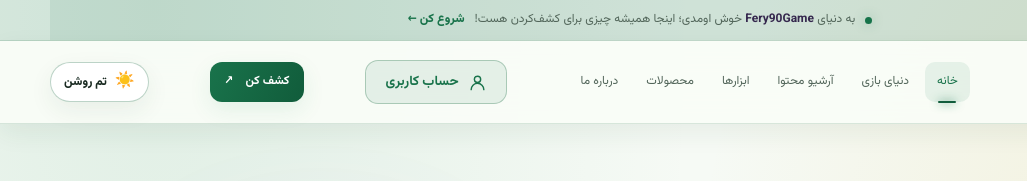
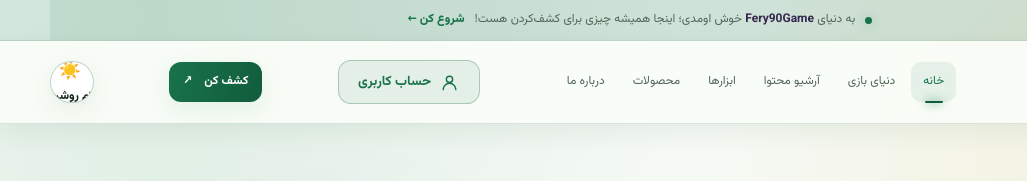
Before and after one commit to fery90game/fery90game, a plain HTML site: page index.html in a window 1280 px wide. Shown: the top 181 px of the page, 0-1027 px from the left. Drawn offline with Linux system fonts and the light colour scheme.

Commit message:
Stabilize control geometry across theme changes

```diff
--- a/css/theme.css
+++ b/css/theme.css
@@ -305,3 +305,66 @@ html[data-theme] {
   --game-panel: var(--surface);
   --game-border: var(--border);
 }
+
+
+/* ---------- Stable layout contract (theme changes are paint-only) ---------- */
+html[data-theme] :is(button,.button,.btn,.pong-btn,.direction,.level,.tools-filter-button,.tools-mini-button,.tools-save-button,.tools-generate-name,.tools-full-button,.header-account-link,.header-cta,.about-button,.product-button,.content-filter-button) {
+  box-sizing: border-box;
+  border-style: solid;
+  border-width: 1px;
+}
+html[data-theme] :is(button,.button,.btn,.pong-btn,.direction,.level,.tools-filter-button,.tools-mini-button,.tools-save-button,.tools-generate-name,.tools-full-button,.header-account-link,.header-cta,.about-button,.product-button,.content-filter-button) {
+  transform-origin: center;
+}
+/* The theme switch has a fixed footprint and icon-only label: toggling cannot
+   change header intrinsic width, wrap navigation, or push adjacent actions. */
+html[data-theme] .theme-toggle {
+  box-sizing: border-box !important;
+  display: inline-grid !important;
+  place-items: center !important;
+  flex: 0 0 44px !important;
+  width: 44px !important;
+  min-width: 44px !important;
+  max-width: 44px !important;
+  height: 42px !important;
+  min-height: 42px !important;
+  max-height: 42px !important;
+  padding: 0 !important;
+  overflow: hidden;
+  white-space: nowrap;
+  line-height: 1;
+  transform: none !important;
+}
+html[data-theme] .theme-toggle:hover,
+html[data-theme] .theme-toggle:active {
+  transform: none !important;
+}
+html[data-theme] .theme-toggle-icon {
+  display: block;
+  width: 1em;
+  height: 1em;
+  font-size: 18px;
+  line-height: 1;
+}
+/* Keep controls from changing their box model when theme-specific borders,
+   shadows and focus colors are applied. */
+html[data-theme] :is(button,input,select,textarea) { box-sizing: border-box; }
+html[data-theme] :is(.header-inner,.products-header-inner,.about-header-inner,.topbar,.pong-header-inner) {
+  min-width: 0;
+}
+html[data-theme] :is(.header-inner,.products-header-inner,.about-header-inner,.topbar,.pong-header-inner) > .theme-toggle {
+  align-self: center;
+  justify-self: center;
+  order: 20;
+}
+@media (max-width: 760px) {
+  html[data-theme] .theme-toggle {
+    flex-basis: 42px !important;
+    width: 42px !important;
+    min-width: 42px !important;
+    max-width: 42px !important;
+    height: 40px !important;
+    min-height: 40px !important;
+    max-height: 40px !important;
+  }
+}
```
